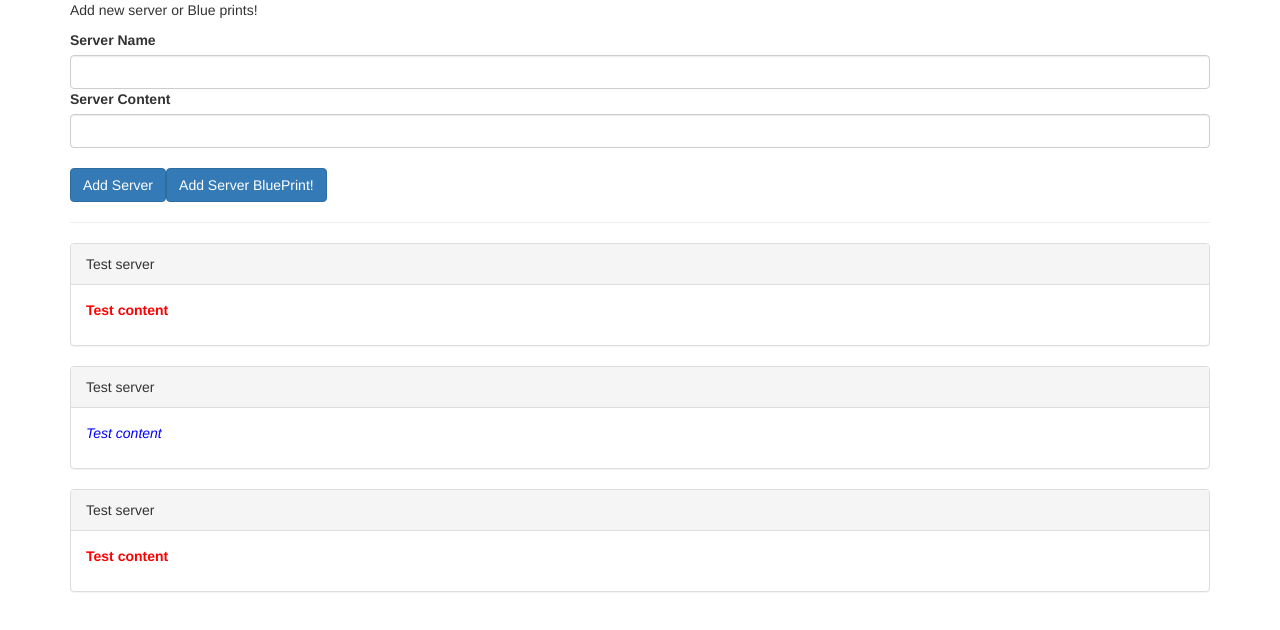
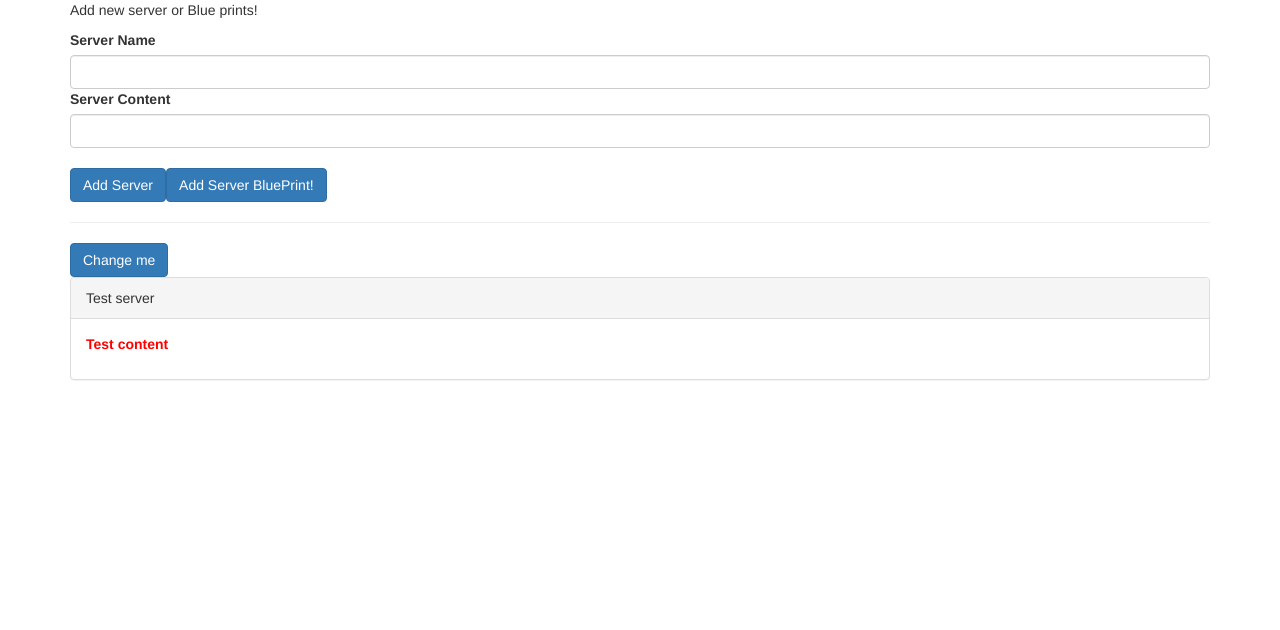
Before and after one commit to tarunjangra/angular-prac, an Angular app: page / in a window 1280 px wide. Shown: the top 630 px of the page. Built offline with nearby package versions, Linux system fonts and the light colour scheme.

Commit message:
ngOnChanges hook understanding

```diff
--- a/src/app/app.component.html
+++ b/src/app/app.component.html
@@ -4,11 +4,13 @@
   (blueCreated)="onBlueprintAdded($event)"
   ></app-cockpit>
   <hr>
+  <button class="btn btn-primary" (click)="onChangeName()">Change me</button>
   <div class="row">
     <div class="col-xs-12">
       <app-server-element
       *ngFor="let serverElement of serverElements"
       [srvElement]="serverElement"
+      [name]="serverElement.name"
       >
       <p>
         <strong *ngIf="serverElement.type === 'server'" [ngStyle]="{'color': serverElement.type === 'server'?'red':'transparent'}">{{serverElement.content}}</strong>
--- a/src/app/app.component.ts
+++ b/src/app/app.component.ts
@@ -7,9 +7,7 @@ import { Component } from '@angular/core';
 })
 export class AppComponent {
  serverElements = [
-   {type: 'server',name: 'Test server', content: 'Test content'},
-   {type: 'blueprint',name: 'Test server', content: 'Test content'},
-   {type: 'server',name: 'Test server', content: 'Test content'},
+   {type: 'server',name: 'Test server', content: 'Test content'}
   ];
 
   onServerAdded(serverData: {serverName: string,serverContent: string}){
@@ -27,4 +25,8 @@ export class AppComponent {
       content: blueprintData.serverContent
     });
   }
+
+  onChangeName(){
+    this.serverElements[0].name = 'Changed Value';
+  }
 }
--- a/src/app/server-element/server-element.component.html
+++ b/src/app/server-element/server-element.component.html
@@ -1,5 +1,6 @@
 <div class="panel panel-default">
-        <div class="panel-heading">{{element.name}}</div>
+        <!-- <div class="panel-heading">{{element.name}}</div> -->
+        <div class="panel-heading">{{name}}</div>
         <div class="panel-body">
           <ng-content></ng-content>
         </div>
--- a/src/app/server-element/server-element.component.ts
+++ b/src/app/server-element/server-element.component.ts
@@ -14,6 +14,7 @@ import {
 export class ServerElementComponent implements OnInit, OnChanges {
 
   @Input('srvElement') element: {name: string,type: string, content: string};
+  @Input() name: string;
   constructor() {
 
     console.log('Constructor of server elements');
```
